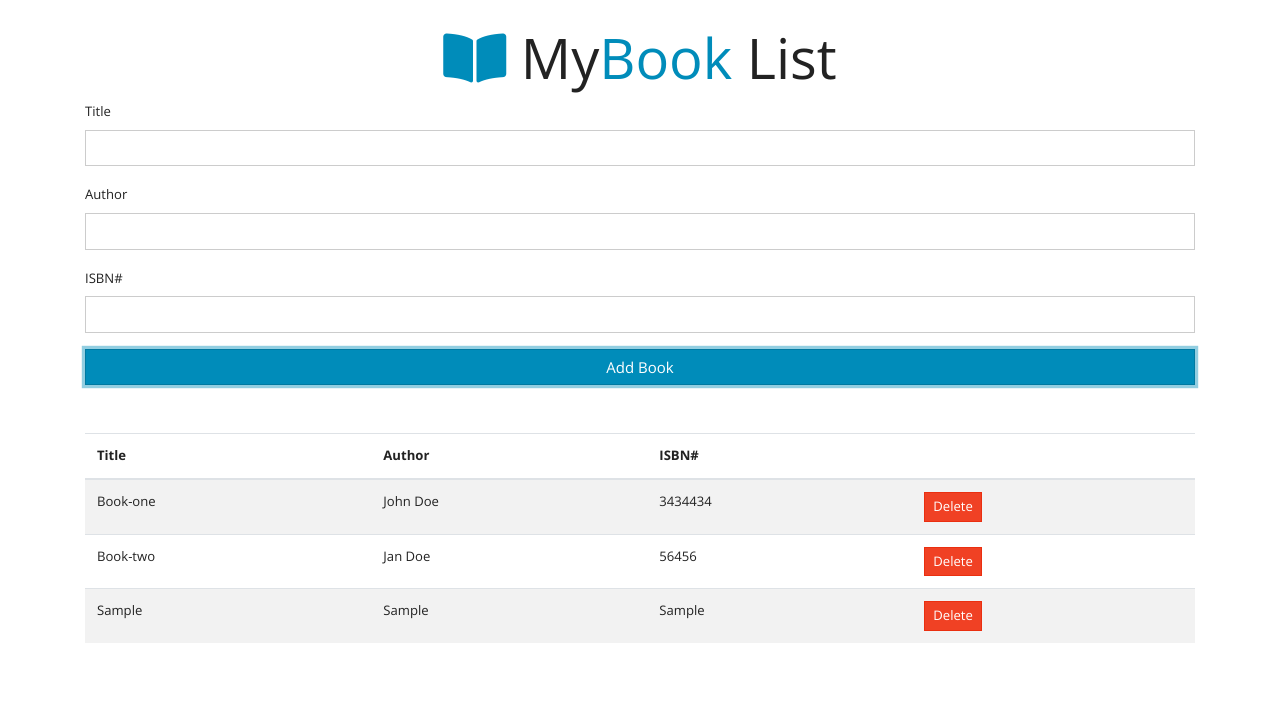
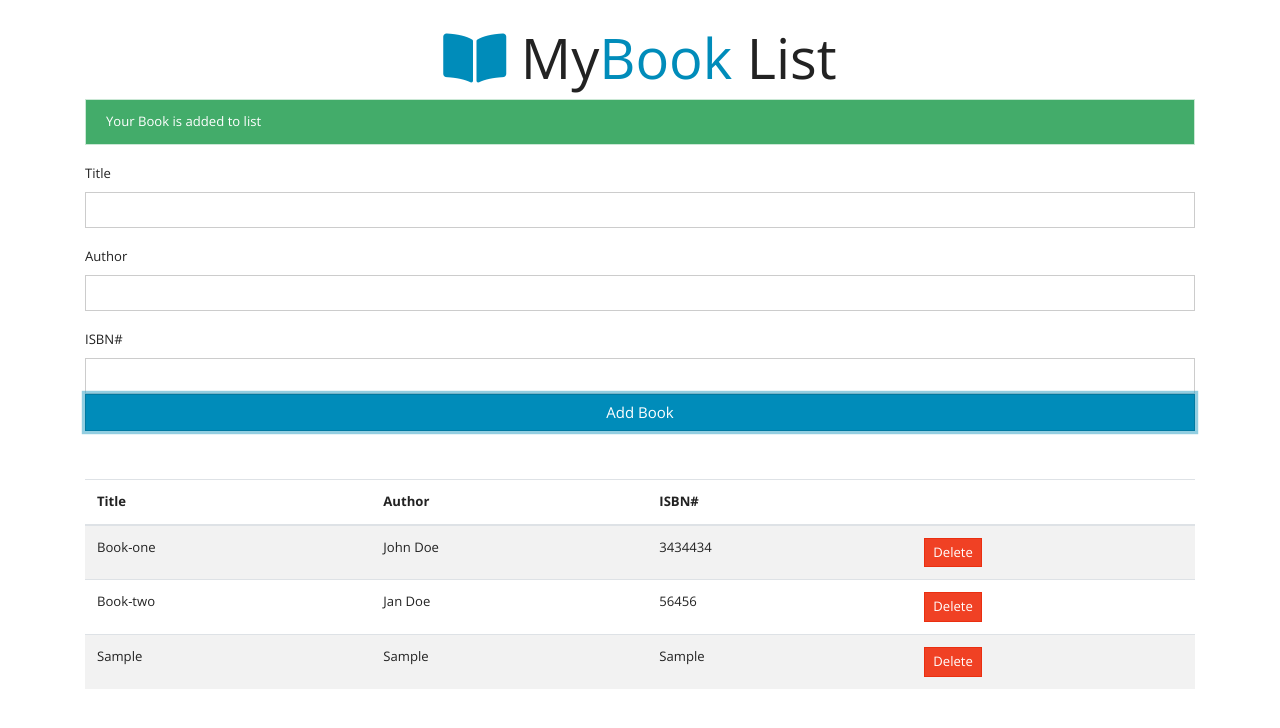
Before and after one commit to devanshugarg1994/BookList, a website built with webpack: page index.html in a window 1280 px wide. Both pictures are taken after typing "Sample", "Sample", "Sample" into the empty fields and a click on the input "Add Book". Built offline with nearby package versions, Linux system fonts and the light colour scheme.

Commit message:
validation and alert message

```diff
--- a/src/Book.js
+++ b/src/Book.js
@@ -4,5 +4,15 @@ export default class Book {
         this.author = author;
         this.isbn = isbn;
     }
+    static getBookfromLocalStorage () {
 
+    }
+
+    static addBookToLocalStorage () {
+
+    }
+
+    static removeBookFtomLocalStorage () {
+
+    }
 }
--- a/src/Form.js
+++ b/src/Form.js
@@ -3,7 +3,7 @@ import UI from './Ui.js';
 export default class Form {
 
     // Not creating static Function so that we can split the code in different function
-    // static function cannot use this and cannot call other static function or instance function
+    // static function cannot use this variable and cannot call other static function or instance function
    constructor() {
         document.querySelector('#book-form').addEventListener('submit', this.submitAction.bind(this), false);
 
@@ -13,6 +13,7 @@ export default class Form {
         const title = String(document.querySelector('#title').value);
         const author = String(document.querySelector('#author').value);
         const isbn = String(document.querySelector('#isbn').value);
+        UI.removeAlertMessage();
         if(this.validateForm(title, author, isbn)) {
             const book = new Book(title, author, isbn);
             UI.addBookToList(book);
@@ -26,11 +27,11 @@ export default class Form {
        let regex = new RegExp(expression);
        let expressionDigit = /^\d{6}$/;
        let regexDigit = new RegExp(expressionDigit);
-       if(title.match(regex) || author.match(regex)) {
-           alert("Please add valid Book and Author");
+       if(title.match(regex) || author.match(regex) || isbn.match(regex) ) {
+           UI.showAlert('danger');
            return false;
        }
-
+       UI.showAlert('success');
        return true;
        // Include using regukae expression
     //    else if(isbn.test(regexDigit) {
--- a/src/Ui.js
+++ b/src/Ui.js
@@ -27,6 +27,26 @@ export default class UI {
          });
     }
 
+    static showAlert(className) {
+        const div = document.createElement ('div');
+        div.className = `alert alert-${className}`;
+        let text;
+        if(className === 'success'){
+            text = document.createTextNode("Your Book is added to list");
+        }
+        else {
+            text = document.createTextNode("Please fill all entry");
+        }
+        div.appendChild(text);
+        const container = document.querySelector(".container");
+        const form = document.querySelector("#book-form");
+        container.insertBefore(div, form);
+    }
+
+    static removeAlertMessage() {
+        if(document.querySelector('.alert'))
+        document.querySelector('.alert').remove();
+    }
     static addBookToList(book) {
         const list = document.querySelector('#book-list');
 
```
Also changed, not shown: index.html (+2 -1 lines).
